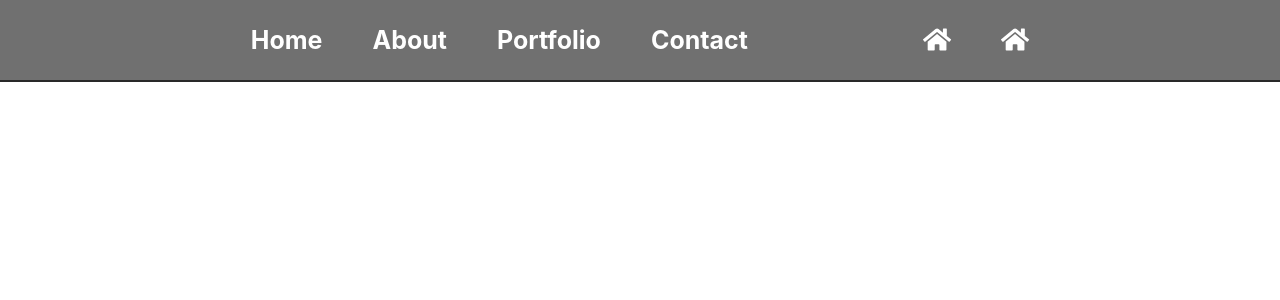
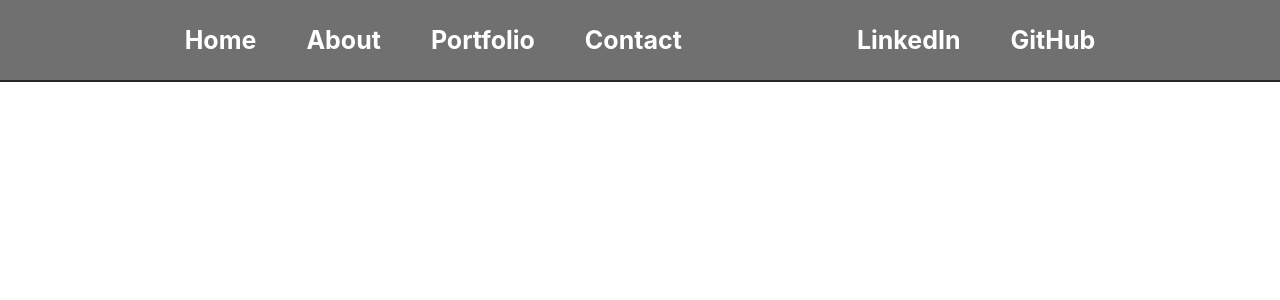
Before and after one commit to NavroO/Portfolio-Application, a React (Create React App) app in the folder portfolio/: page / in a window 1280 px wide. Shown: the top 300 px of the page. Built offline with nearby package versions, Linux system fonts and the light colour scheme.

Commit message:
Deleted old README version

```diff
--- a/portfolio/src/Components/Header.jsx
+++ b/portfolio/src/Components/Header.jsx
@@ -1,9 +1,6 @@
 import React, { Component } from 'react';
 import HeaderStyle from '../Styles/HeaderStyle.css';
 
-// get our fontawesome imports
-import { faHome } from "@fortawesome/free-solid-svg-icons";
-import { FontAwesomeIcon } from "@fortawesome/react-fontawesome";
 
 class Header extends Component {
   render() {
@@ -15,9 +12,8 @@
                     <li><a href="#">About</a></li>
                     <li><a href="#">Portfolio</a></li>
                     <li><a href="#">Contact</a></li>
-                    <li><a href="https://www.linkedin.com/in/tomasz-nawrocki-bab14218b/" target="_blank"><FontAwesomeIcon icon={faHome} /></a></li>
-                    <li><a href="https://github.com/NavroO" target="_blank"><FontAwesomeIcon icon={faHome} /></a></li>
-
+                    <li><a href="https://www.linkedin.com/in/tomasz-nawrocki-bab14218b/" target="_blank">LinkedIn</a></li>
+                    <li><a href="https://github.com/NavroO" target="_blank">GitHub</a></li>
                 </ul>
             </nav>
       </div>
--- a/portfolio/src/index.js
+++ b/portfolio/src/index.js
@@ -4,8 +4,6 @@
 import App from './App';
 import * as serviceWorker from './serviceWorker';
 
-// import your fontawesome library
-import './fontawesome';
 
 ReactDOM.render(
   <React.StrictMode>
```
Also changed, not shown: 2 other files (tests, documents, lock files or other folders).
